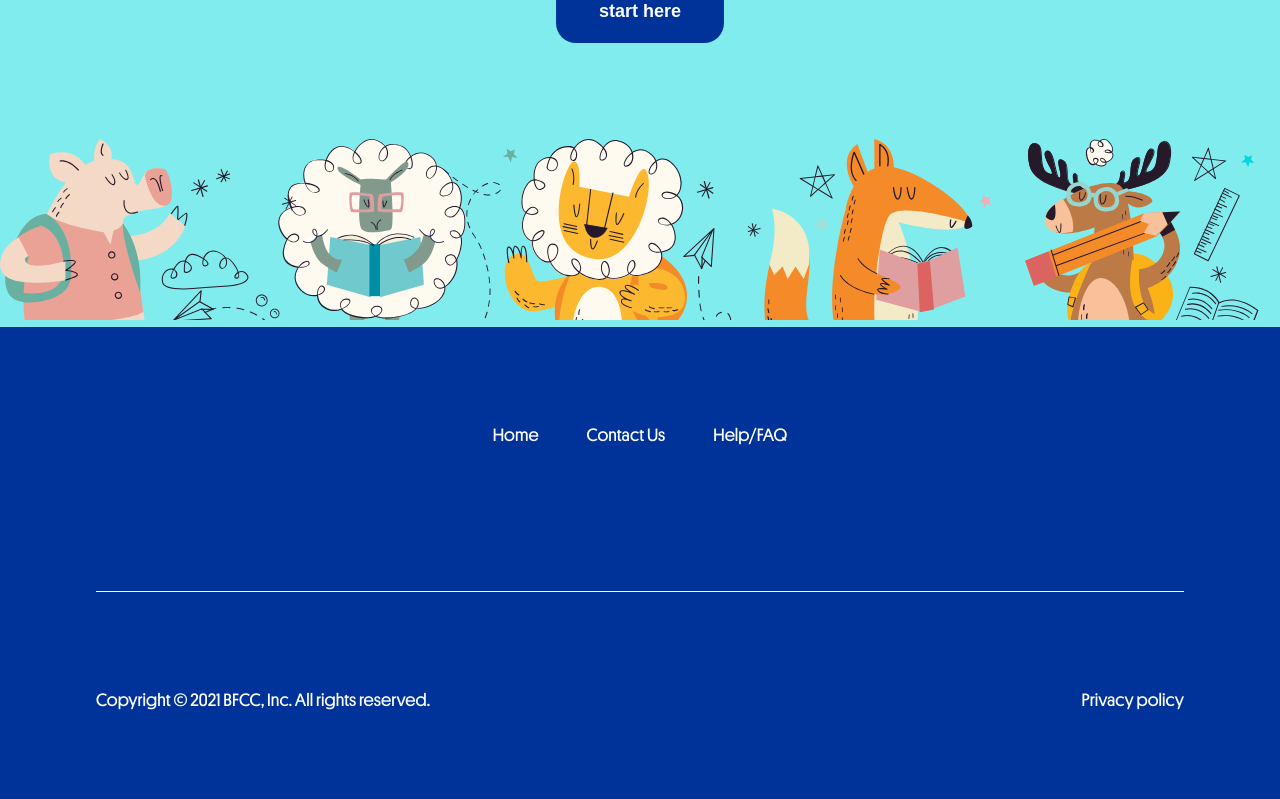
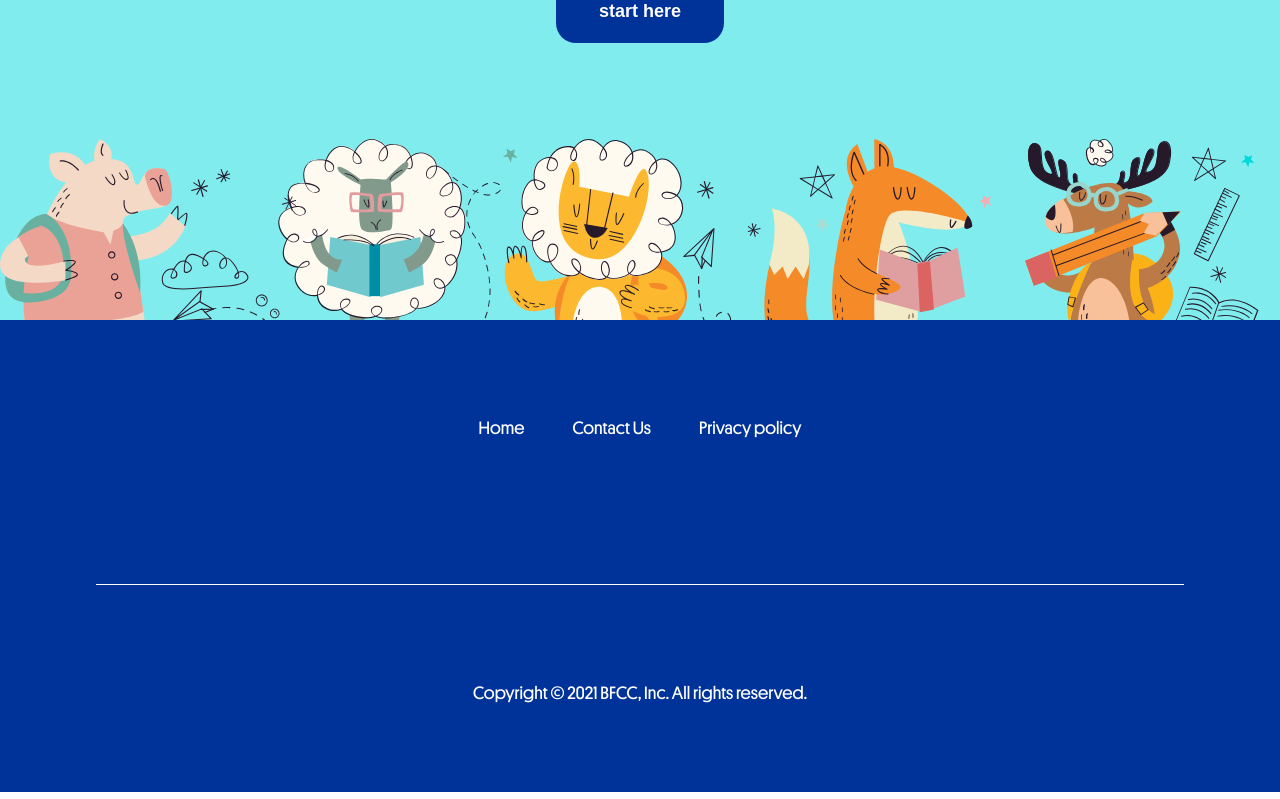
Before and after one commit to Azerii/bfcc-client, a React (Create React App) app: page / in a window 1280 px wide. Shown: the part 3312-4111 px from the top of the page. Built offline with nearby package versions, Linux system fonts and the light colour scheme.

Commit message:
scroll to top on question change

```diff
--- a/src/components/QuestionLayout.jsx
+++ b/src/components/QuestionLayout.jsx
@@ -59,6 +59,7 @@ const QuestionLayout = () => {
       questions[currentSection][questionIndex + 1]
     ) {
       setQuestionIndex(questionIndex + 1);
+      document.querySelector("html").scrollTo(0, 0);
     } else {
       return false;
     }
@@ -70,6 +71,7 @@ const QuestionLayout = () => {
       questions[currentSection][questionIndex - 1]
     ) {
       setQuestionIndex(questionIndex - 1);
+      document.querySelector("html").scrollTo(0, 0);
     } else {
       return false;
     }
--- a/src/components/landing/Footer.jsx
+++ b/src/components/landing/Footer.jsx
@@ -56,21 +56,23 @@ const Footer = () => {
           Contact Us
         </Link>
         <Spacer x={4.8} yMobile={1.2} />
-        <Link to="/faq" className="link">
+        {/* <Link to="/faq" className="link">
           Help/FAQ
+        </Link> */}
+        <Link to="/policy-privacy" className="link">
+          Privacy policy
         </Link>
       </div>
       <Spacer y={14.4} yMobile={4.8} />
       <div className="bottom">
         <Spacer y={9.6} yMobile={4.8} />
-        <div className="footerCaption flexRow justifySpaceBetween">
+        <div className="footerCaption flexRow justifyCenter">
           <div className="footerCopyright">
             Copyright © 2021 BFCC, Inc. All rights reserved.
           </div>
-          <Spacer yMobile={1.2} />
-          <Link to="/policy-privacy" className="link">
+          {/* <Link to="/policy-privacy" className="link">
             Privacy policy
-          </Link>
+          </Link> */}
         </div>
       </div>
     </Wrapper>
--- a/src/components/landing/Learnings.jsx
+++ b/src/components/landing/Learnings.jsx
@@ -5,7 +5,6 @@ import Button from "./Button";
 import groupAnimals from "assets/landing/groupAnimals.svg";
 
 const Wrapper = Styled.div`
-  Height: 81.6rem;
   background-color: var(--accent_4_lighter);
   position: relative;
 
@@ -33,6 +32,7 @@ const Wrapper = Styled.div`
 
   .animals {
     width: 100%;
+    margin-bottom: -3px;
   }
 
   @media(max-width: 768px) {
```
